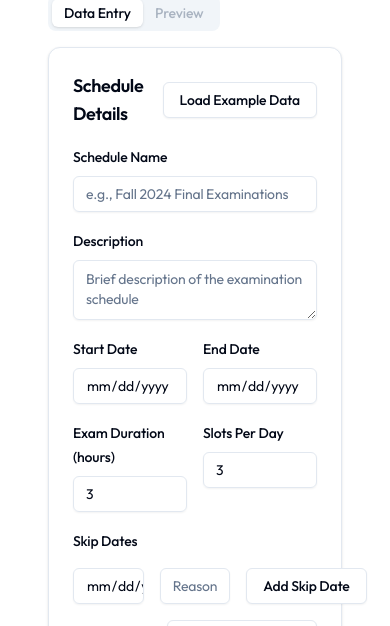
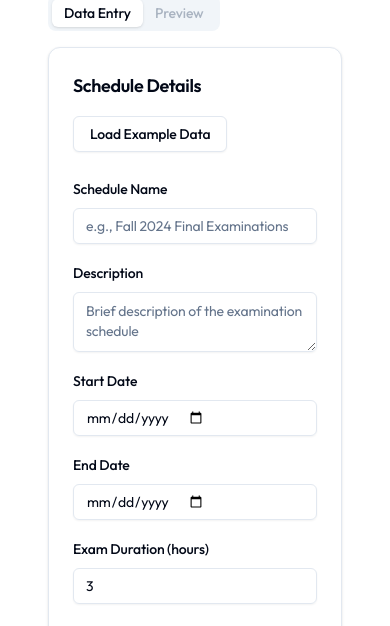
Before and after one commit to ayush-that/Exam-Time, a Next.js app: page /generator in a window 390 px wide. Shown: the part 218-844 px from the top of the page. Built offline with nearby package versions, Linux system fonts and the light colour scheme.

Commit message:
ui tweaks

```diff
--- a/src/components/course-data-entry.tsx
+++ b/src/components/course-data-entry.tsx
@@ -91,7 +91,7 @@ export function CourseDataEntry({
 Course Code,Course Name,Credits
 CS101,Introduction to Programming,45
 CS102,Data Structures,55"
-        className="font-mono text-sm h-[120px]"
+        className="font-mono text-sm h-[150px] sm:h-[120px]"
       />
     </div>
   );
--- a/src/components/data-entry-form.tsx
+++ b/src/components/data-entry-form.tsx
@@ -245,7 +245,7 @@ export function DataEntryForm({ onSubmit }: DataEntryFormProps) {
     <form onSubmit={handleSubmit} className="space-y-6">
       <Card className="p-6">
         <div className="space-y-4">
-          <div className="flex justify-between items-center">
+          <div className="flex flex-col sm:flex-row justify-between items-start sm:items-center gap-4 mb-6">
             <h3 className="text-lg font-semibold">Schedule Details</h3>
             <Button type="button" variant="outline" onClick={loadExampleData}>
               Load Example Data
@@ -274,7 +274,7 @@ export function DataEntryForm({ onSubmit }: DataEntryFormProps) {
               />
             </div>
 
-            <div className="grid grid-cols-2 gap-4">
+            <div className="grid gap-4 sm:grid-cols-2">
               <div className="space-y-2">
                 <Label htmlFor="startDate">Start Date</Label>
                 <Input
@@ -298,7 +298,7 @@ export function DataEntryForm({ onSubmit }: DataEntryFormProps) {
               </div>
             </div>
 
-            <div className="grid grid-cols-2 gap-4">
+            <div className="grid gap-4 sm:grid-cols-2">
               <div className="space-y-2">
                 <Label htmlFor="examDurationHours">Exam Duration (hours)</Label>
                 <Input
@@ -330,32 +330,23 @@ export function DataEntryForm({ onSubmit }: DataEntryFormProps) {
               </div>
             </div>
 
-            <div className="space-y-4">
+            <div className="space-y-2">
               <Label>Skip Dates</Label>
-              <div className="grid grid-cols-3 gap-4">
-                <div>
+              <div className="grid gap-4 sm:grid-cols-2">
+                <Input
+                  type="date"
+                  value={newSkipDate}
+                  onChange={(e) => setNewSkipDate(e.target.value)}
+                  placeholder="Select date"
+                />
+                <div className="flex gap-2">
                   <Input
-                    type="date"
-                    value={newSkipDate}
-                    onChange={(e) => setNewSkipDate(e.target.value)}
-                    min={startDate}
-                    max={endDate}
-                  />
-                </div>
-                <div>
-                  <Input
-                    placeholder="Reason (optional)"
                     value={newSkipReason}
                     onChange={(e) => setNewSkipReason(e.target.value)}
+                    placeholder="Reason (optional)"
                   />
-                </div>
-                <div>
-                  <Button
-                    type="button"
-                    onClick={handleAddSkipDate}
-                    variant="outline"
-                  >
-                    Add Skip Date
+                  <Button type="button" onClick={handleAddSkipDate}>
+                    Add
                   </Button>
                 </div>
               </div>
@@ -387,7 +378,7 @@ export function DataEntryForm({ onSubmit }: DataEntryFormProps) {
               )}
             </div>
 
-            <div className="grid gap-4 md:grid-cols-2">
+            <div className="grid gap-6 md:grid-cols-2">
               <CourseDataEntry
                 onDataLoaded={setCourses}
                 initialData={courses}
```
